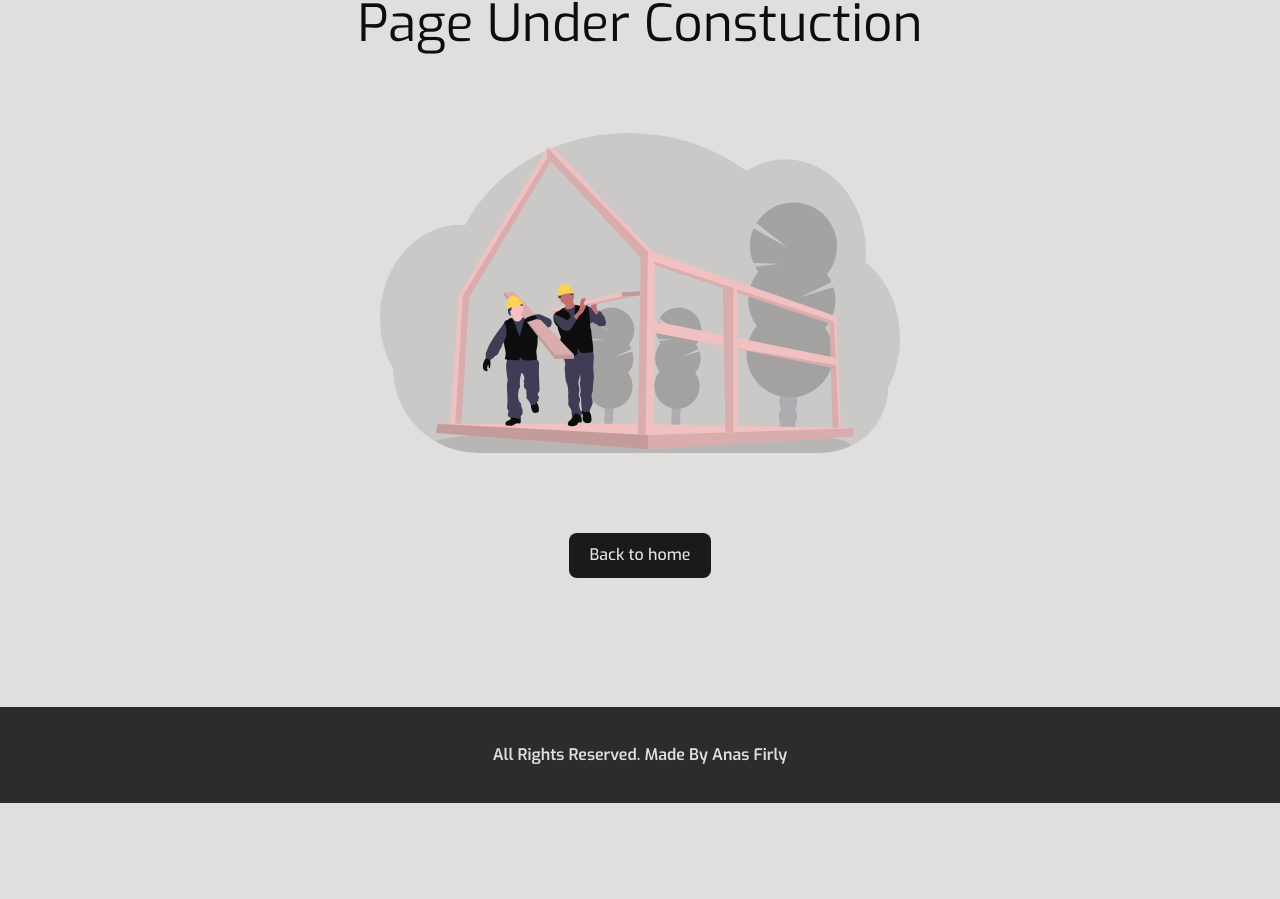
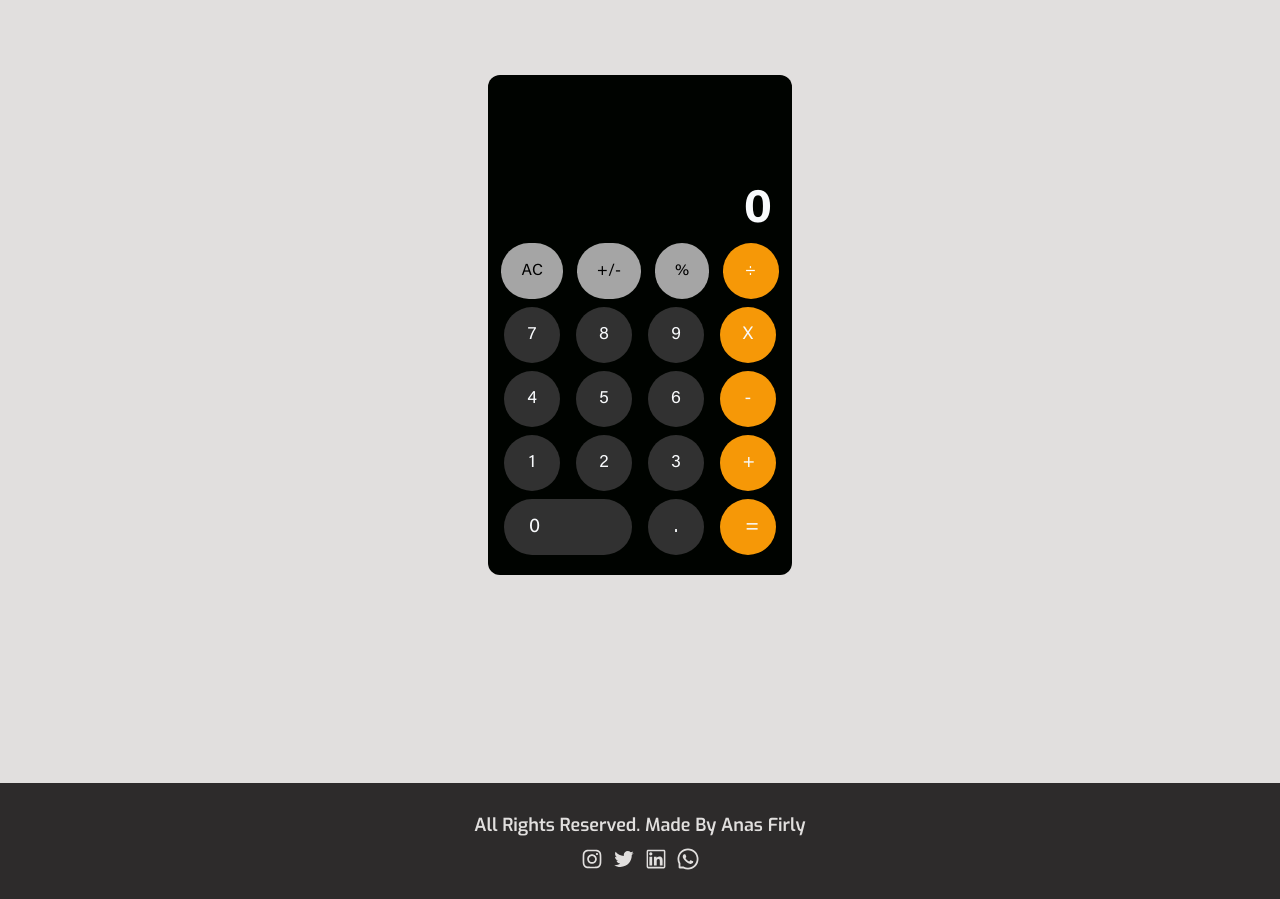
Before and after one commit to anasfirly20/portfolio, a React (Vite) app: page /#/project/calculator-app in a window 1280 px wide. Shown: the part 236-1135 px from the top of the page. Before the commit the page ends 1039 px from the top, so only its background shows below. Built offline with nearby package versions, Linux system fonts and the light colour scheme.

Commit message:
added contacts

```diff
--- a/src/components/Footer.jsx
+++ b/src/components/Footer.jsx
@@ -1,11 +1,33 @@
-import React from "react";
+import {
+  AiOutlineInstagram,
+  AiOutlineTwitter,
+  AiOutlineLinkedin,
+  AiOutlineWhatsApp,
+} from "react-icons/ai";
 
 const Footer = () => {
   return (
-    <footer className="bg-[#2D2B2B] font-exo font-semibold text-md text-[#e1dfde] text-center p-9">
-      <p>All Rights Reserved. Made By Anas Firly</p>
+    <footer className="bg-[#2D2B2B] font-exo text-[#e1dfde] text-center p-7 space-y-2">
+      <p className="font-semibold text-lg">
+        All Rights Reserved. Made By Anas Firly
+      </p>
+      <div className="flex justify-center gap-2 text-2xl">
+        <a href="https://www.instagram.com/anasfirly_/" target="break">
+          <AiOutlineInstagram />
+        </a>
+        <a href="https://twitter.com/anasfirly_" target="break">
+          <AiOutlineTwitter />
+        </a>
+        <a href="https://www.linkedin.com/in/anasfirly20/" target="break">
+          <AiOutlineLinkedin />
+        </a>
+        <a href="https://wa.me/79625556174" target="break">
+          <AiOutlineWhatsApp />
+        </a>
+      </div>
     </footer>
   );
 };
 
 export default Footer;
+6;
--- a/src/components/Navbar.jsx
+++ b/src/components/Navbar.jsx
@@ -1,6 +1,6 @@
 import React, { useState } from "react";
 import { Link, useNavigate } from "react-router-dom";
-import { motion, AnimateSharedLayout } from "framer-motion";
+import { BsTelegram } from "react-icons/bs";
 
 const Navbar = () => {
   let navigate = useNavigate();
@@ -34,7 +34,15 @@ const Navbar = () => {
         </ul>
       </div>
 
-      {/* Hamburger */}
+      {/* Hire Me */}
+      <div className="my-auto">
+        <a href="https://t.me/anasfirly20" target="break">
+          <div className="text-[#2D2B2B] uppercase flex items-center gap-1 cursor-pointer">
+            HIRE ME
+            <BsTelegram className="text-[#2D2B2B]" />
+          </div>
+        </a>
+      </div>
     </div>
   );
 };
--- a/src/components/app-calculator/AppCalculator.jsx
+++ b/src/components/app-calculator/AppCalculator.jsx
@@ -5,55 +5,57 @@ import ComingSoon from "../ComingSoon";
 
 const AppCalculator = () => {
   return (
-    // <motion.section
-    //   className="min-h-screen w-full font-acumin font-semibold"
-    //   initial={{ opacity: 0 }}
-    //   animate={{ opacity: 1 }}
-    //   exit={{ opacity: 0 }}
-    //   transition={{ duration: 1 }}
-    // >
-    //   <div className="py-52">
-    //     <div className="h-[500px] w-[19rem] bg-[#000300] mx-auto rounded-xl hover:shadow-lg hover:shadow-[#000300] break-all overflow-hidden">
-    //       <AppCalculatorDisplay />
-    //       <div className="flex justify-evenly mt-2 text-black text-md">
-    //         <Button text="AC" className="bg-[#a5a5a5] rounded-full" />
-    //         <Button text="+/-" className="bg-[#a5a5a5] rounded-full" />
-    //         <Button text="%" className="bg-[#a5a5a5] rounded-full" />
-    //         <Button
-    //           text="÷"
-    //           className="w-[3.5rem] h-[3.5rem] bg-[#f69807] text-white rounded-full"
-    //         />
-    //       </div>
-    //       <div className="flex justify-evenly mt-2 text-slate-50 text-lg">
-    //         <Button text="7" className="w-14 h-14 bg-[#313131] rounded-full" />
-    //         <Button text="8" className="w-14 h-14 bg-[#313131] rounded-full" />
-    //         <Button text="9" className="w-14 h-14 bg-[#313131] rounded-full" />
-    //         <Button text="X" className="w-14 h-14 bg-[#f69807] rounded-full" />
-    //       </div>
-    //       <div className="flex justify-evenly mt-2 text-slate-50 text-lg">
-    //         <Button text="4" className="w-14 h-14 bg-[#313131] rounded-full" />
-    //         <Button text="5" className="w-14 h-14 bg-[#313131] rounded-full" />
-    //         <Button text="6" className="w-14 h-14 bg-[#313131] rounded-full" />
-    //         <Button text="-" className="w-14 h-14 bg-[#f69807] rounded-full" />
-    //       </div>
-    //       <div className="flex justify-evenly mt-2 text-slate-50 text-lg">
-    //         <Button text="1" className="w-14 h-14 bg-[#313131] rounded-full" />
-    //         <Button text="2" className="w-14 h-14 bg-[#313131] rounded-full" />
-    //         <Button text="3" className="w-14 h-14 bg-[#313131] rounded-full" />
-    //         <Button text="+" className="w-14 h-14 bg-[#f69807] rounded-full" />
-    //       </div>
-    //       <div className="flex justify-evenly mt-2 text-slate-50 text-xl">
-    //         <Button
-    //           text="0"
-    //           className="w-32  bg-[#313131] text-left pl-6 rounded-full"
-    //         />
-    //         <Button text="." className="w-14 h-14 bg-[#313131] rounded-full" />
-    //         <Button text="=" className="w-14 h-14 bg-[#f69807] rounded-full" />
-    //       </div>
-    //     </div>
-    //   </div>
-    // </motion.section>
-    <ComingSoon />
+    <motion.section
+      className="min-h-screen w-full font-acumin font-semibold"
+      initial={{ opacity: 0 }}
+      animate={{ opacity: 1 }}
+      exit={{ opacity: 0 }}
+      transition={{ duration: 1 }}
+    >
+      <div className="py-52">
+        <div className="h-[500px] w-[19rem] bg-[#000300] mx-auto rounded-xl hover:shadow-lg hover:shadow-[#000300] break-all overflow-hidden">
+          <AppCalculatorDisplay />
+          <div className="flex justify-evenly mt-2 text-black text-md">
+            <Button text="AC" className="bg-[#a5a5a5] rounded-full" />
+            <Button text="+/-" className="bg-[#a5a5a5] rounded-full" />
+            <Button text="%" className="bg-[#a5a5a5] rounded-full" />
+            <Button
+              text="÷"
+              className="w-[3.5rem] h-[3.5rem] bg-[#f69807] text-white rounded-full"
+            />
+          </div>
+          <div className="flex justify-evenly mt-2 text-slate-50 text-lg">
+            <Button text="7" className="w-14 h-14 bg-[#313131] rounded-full" />
+            <Button text="8" className="w-14 h-14 bg-[#313131] rounded-full" />
+            <Button text="9" className="w-14 h-14 bg-[#313131] rounded-full" />
+            <Button text="X" className="w-14 h-14 bg-[#f69807] rounded-full" />
+          </div>
+          <div className="flex justify-evenly mt-2 text-slate-50 text-lg">
+            <Button text="4" className="w-14 h-14 bg-[#313131] rounded-full" />
+            <Button text="5" className="w-14 h-14 bg-[#313131] rounded-full" />
+            <Button text="6" className="w-14 h-14 bg-[#313131] rounded-full" />
+            <Button text="-" className="w-14 h-14 bg-[#f69807] rounded-full" />
+          </div>
+          <div className="flex justify-evenly mt-2 text-slate-50 text-lg">
+            <Button text="1" className="w-14 h-14 bg-[#313131] rounded-full" />
+            <Button text="2" className="w-14 h-14 bg-[#313131] rounded-full" />
+            <Button text="3" className="w-14 h-14 bg-[#313131] rounded-full" />
+            <Button text="+" className="w-14 h-14 bg-[#f69807] rounded-full" />
+          </div>
+          <div className="flex justify-evenly mt-2 text-slate-50 text-xl">
+            <Button
+              text="0"
+              className="w-32  bg-[#313131] text-left pl-6 rounded-full"
+            />
+            <Button text="." className="w-14 h-14 bg-[#313131] rounded-full" />
+            <Button text="=" className="w-14 h-14 bg-[#f69807] rounded-full" />
+          </div>
+        </div>
+      </div>
+    </motion.section>
+
+    // Coming soon
+    // <ComingSoon />
   );
 };
 
```
Also changed, not shown: 3 other files (tests, documents, lock files or other folders).
